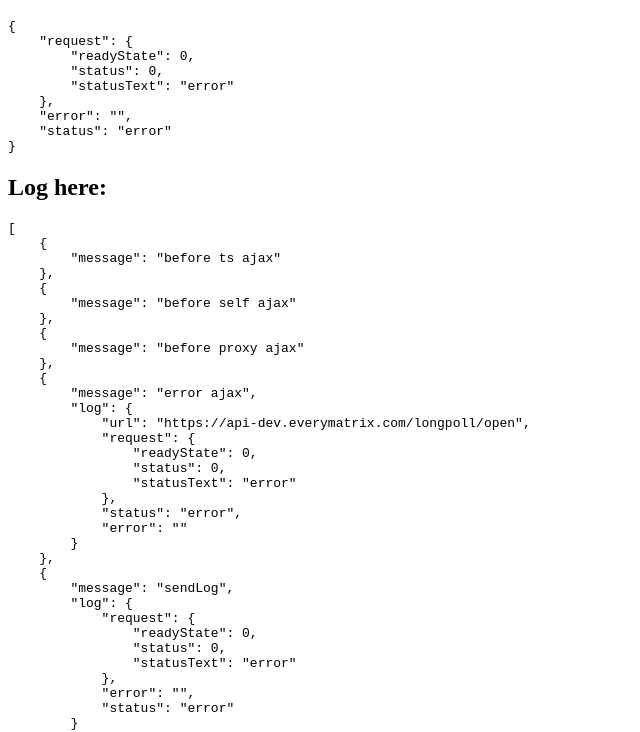
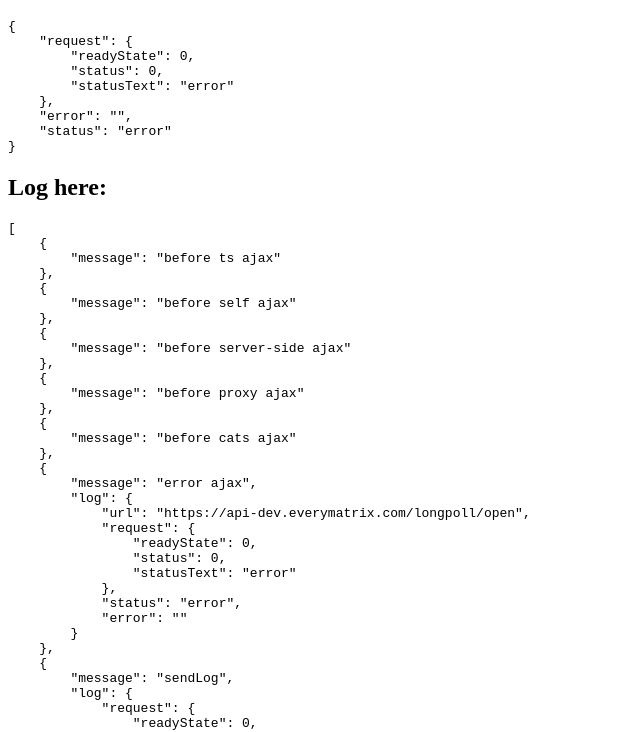
Before and after one commit to EveryMatrix/honeypot, a website: page src/public/fetch-ts.html in a window 1280 px wide. Shown: the part 61-793 px from the top of the page, without its empty margins (0-640 px from the left). Drawn offline with nearby package versions, Linux system fonts and the light colour scheme; no server answers.

Commit message:
add proxy and 3rd domain requests

```diff
--- a/src/index.js
+++ b/src/index.js
@@ -37,7 +37,8 @@ app.get('/demo', (req, res) => {
     res.json({message: 'works ok'});
 });
 
-app.use('/proxy', (req, res) => {
+app.use('/proxy', proxy("api-dev.everymatrix.com"));
+app.use('/server-side', (req, res) => {
     fetch("https://api-dev.everymatrix.com/longpoll/open")
         .then((r) => {
             if (!r.ok) {
--- a/src/public/fetch-ts.html
+++ b/src/public/fetch-ts.html
@@ -39,7 +39,9 @@
         jQuery.ajax({
             url: "/add-log",
             type: "POST",
+            method: "POST",
             data: body,
+            body: body,
             headers: {
                 "content-type": "application/json"
             }
@@ -70,9 +72,17 @@
     var selfCB = log.bind(null, "self ajax");
     fetchData("demo", selfCB, selfCB);
 
+    log("before server-side ajax");
+    var serverSideCB = log.bind(null, "server-side ajax");
+    fetchData("/server-side", serverSideCB, serverSideCB);
+
     log("before proxy ajax");
     var proxyCB = log.bind(null, "proxy ajax");
-    fetchData("/proxy", proxyCB, proxyCB);
+    fetchData("/proxy/longpoll/open", proxyCB, proxyCB);
+
+    log("before cats ajax");
+    var catsCB = log.bind(null, "cats ajax (other domain)");
+    fetchData("http://thecatapi.com/api/images/get?format=xml&results_per_page=1", catsCB, catsCB);
 
 
 </script>
```
